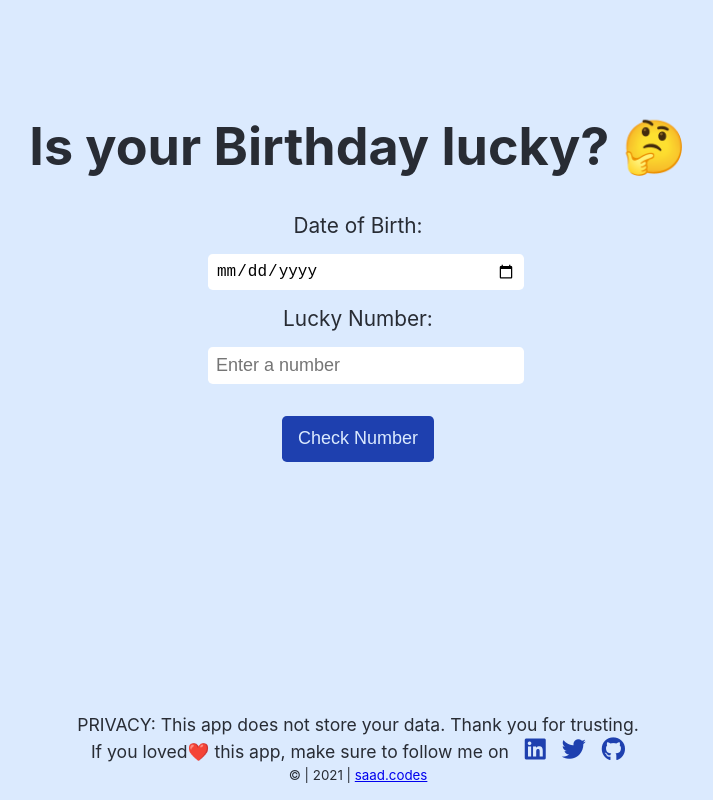
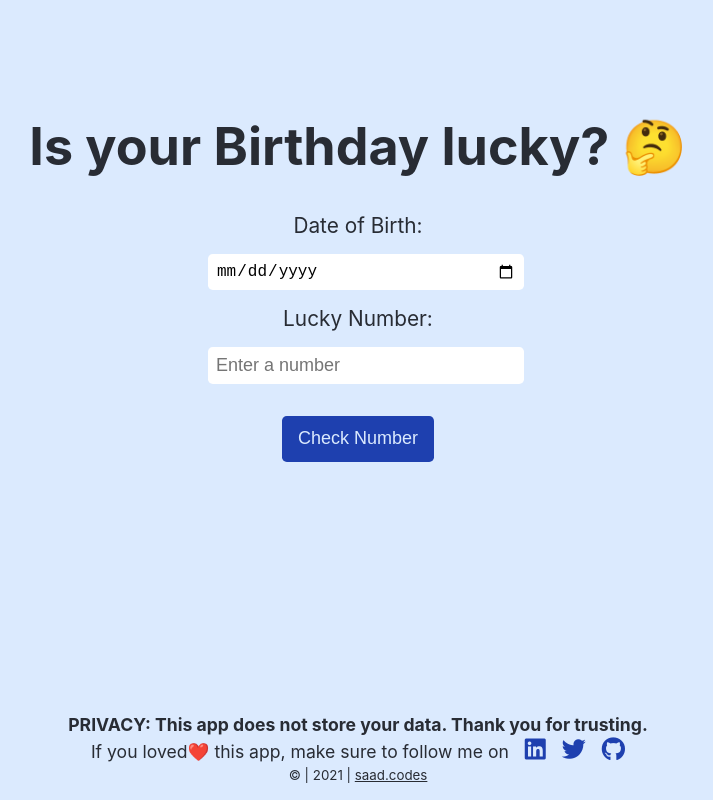
Before and after one commit to shaik-saad/is-dob-lucky, a React (Create React App) app: page / in a window 1280 px wide. Shown: the whole page, without its empty margins (282-995 px from the left). Built offline with nearby package versions, Linux system fonts and the light colour scheme.

Commit message:
style: added css for privacy and portfolio link

```diff
--- a/src/App.css
+++ b/src/App.css
@@ -71,6 +71,11 @@ footer p{
   font-size: 1.1rem;
 }
 
+#privacy-note{
+  margin-bottom: 2rem;
+  font-weight: bolder;
+}
+
 #non-bullet-list{
   display: inline;
   list-style: none;
@@ -87,3 +92,7 @@ footer p{
   text-decoration: none;
   font-size: 1.5rem;
 }
+
+#copy-right a{
+  color: #282c34;
+}
```
